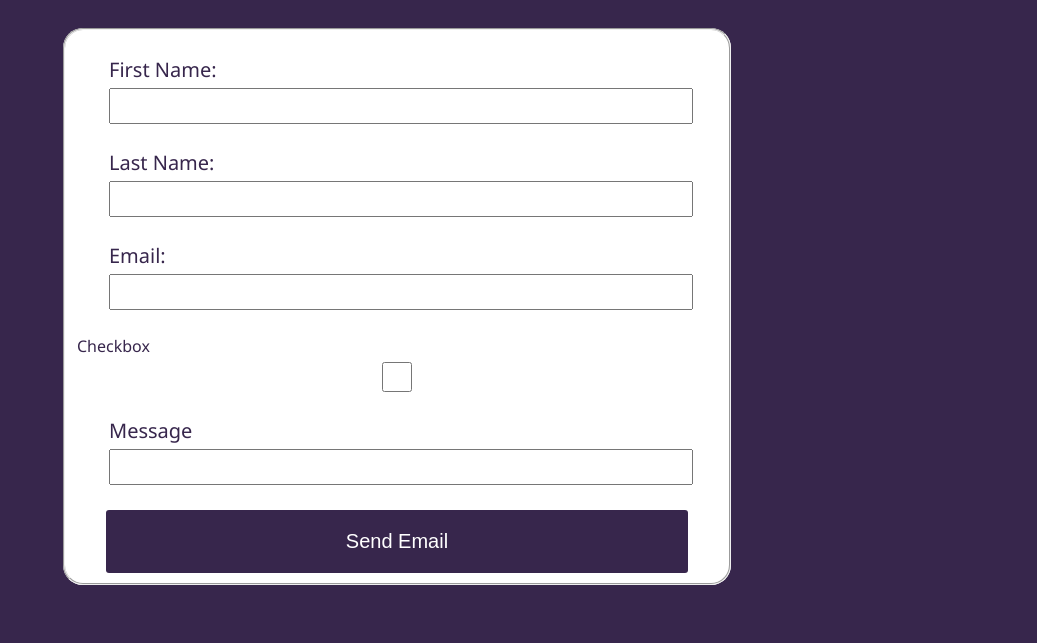
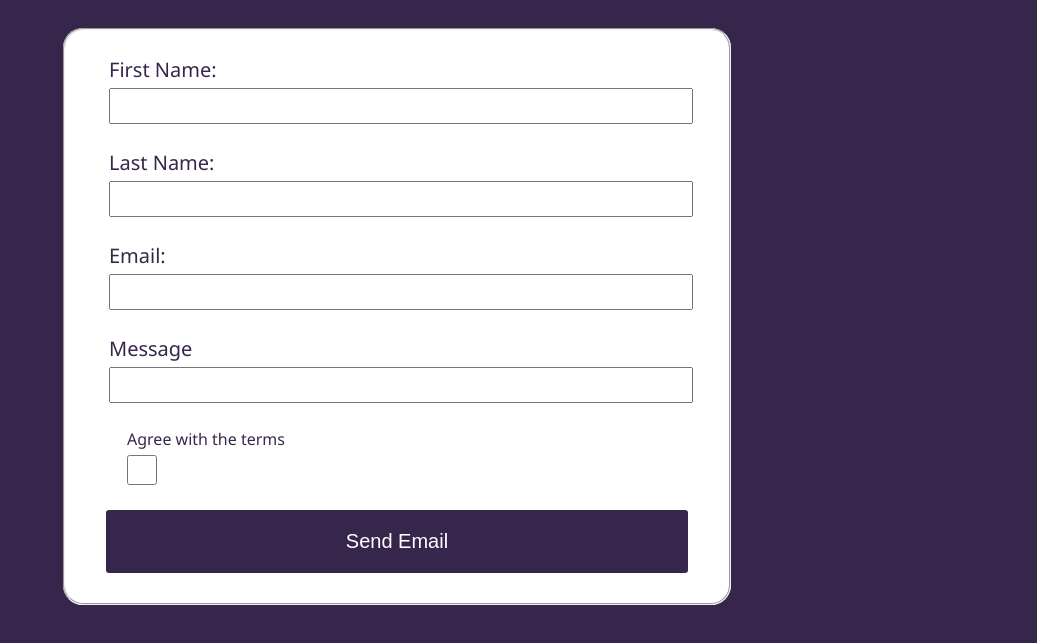
Before and after one commit to faisn/my-website, a plain HTML site: page contact.html in a window 1280 px wide. Shown: the part 181-824 px from the top of the page, without its empty margins (243-1280 px from the left). Drawn offline with Linux system fonts and the light colour scheme.

Commit message:
some other changes made

```diff
--- a/contact.html
+++ b/contact.html
@@ -13,7 +13,7 @@
             <li><a href="index.html" class="about-contact">HOME</a></li>
             <li><a href="about.html" class="about-contact">ABOUT</a></li>
             <li><a href="contact.html" class="about-contact">CONTACT</a> </li>
-            <li><a href="#" class="about-contact">SONMETHING</a></li>
+            <li><a href="page3.html" class="about-contact">SONMETHING</a></li>
         </ul>
     </nav>
 
@@ -37,15 +37,18 @@
                 <input type="email" id="email_address">
             </div>
 
-            <div class="checkbox-div">
-                <label for="checkbox">Checkbox</label>
-                <input type="checkbox" id="checkbox">
-            </div>
-
             <div class="contact-div">
                 <label for="message">Message</label>
                 <input type="text" id="message">
             </div>
+
+            <div class="checkbox-div">
+                <label for="checkbox">Agree with the terms</label><br>
+                <input type="checkbox" id="checkbox">
+            </div>
+
+
+
 
             <button class="email-btn"><a href=mailto:"faisalnazar01@gmail.com">Send Email</a></button>
 
--- a/style.css
+++ b/style.css
@@ -162,7 +162,6 @@ input {
 input:hover {
     box-shadow: 0 0 10px darkblue ;
 
-
 }
 
 .email-btn {
@@ -171,6 +170,7 @@ input:hover {
     margin: 0 auto;
     display: block;
     font-size: 20px;
+    margin-bottom: 20px;
 }
 
 
@@ -179,6 +179,13 @@ input:hover {
 }
 
 
-.checkbox {
 
+
+.checkbox-div {
+    margin-left: 50px ;
+    padding-bottom: 20px;
 }
+
+input[type="checkbox"] {
+    width: 30px;
+}
```
Also changed, not shown: index.html (+1 -1 lines), page3.html (+1 -1 lines).
